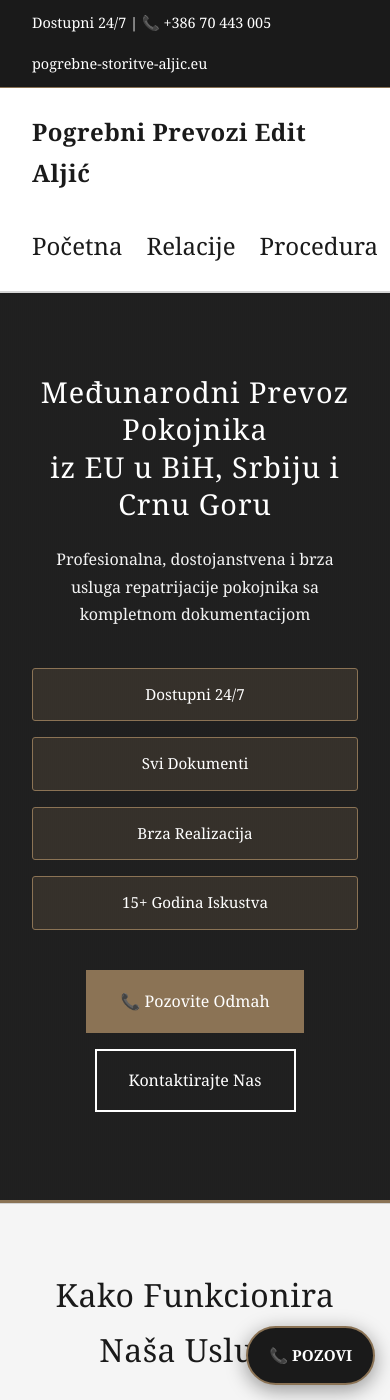
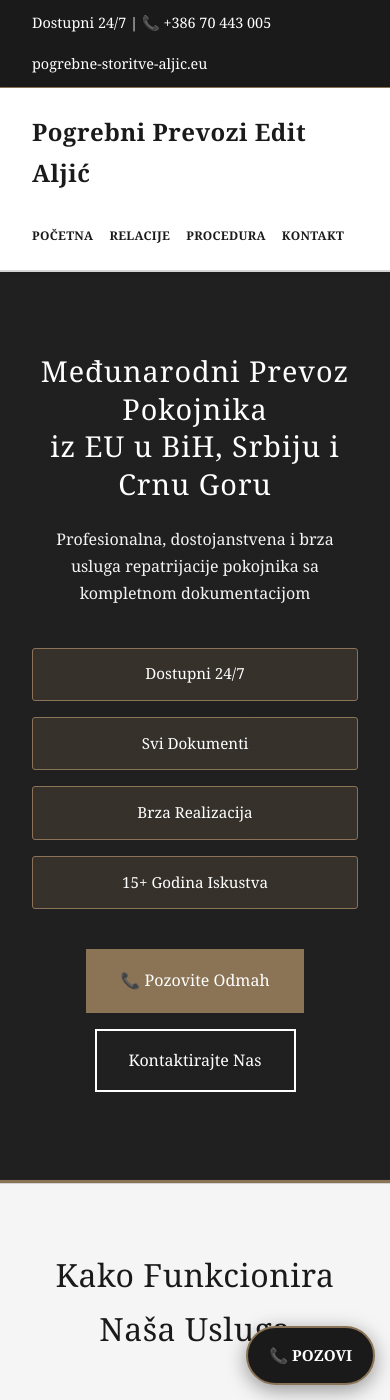
Before and after one commit to pogrebni-prevozi/pogrebni-prevozi.github.io, a Jekyll site: the page built from index.html, in a window 390 px wide and 1400 px high. Built offline with Jekyll 4.4.1, drawn with Linux system fonts in a browser that asks for light colours.

Commit message:
Update main.css

```diff
--- a/assets/css/main.css
+++ b/assets/css/main.css
@@ -462,9 +462,19 @@ footer {
     box-shadow: 0 8px 25px rgba(0,0,0,0.5);
 }
 
-/* Mobile Icon Nav */
+/* Mobile Text Nav */
 .mobile-nav-icons {
     display: none;
+}
+
+.mobile-nav-icons a {
+    color: var(--text);
+    font-size: 0.85rem;
+    text-decoration: none;
+    transition: color 0.3s;
+    font-weight: 500;
+    text-transform: uppercase;
+    letter-spacing: 0.3px;
 }
 
 /* Responsive */
@@ -478,18 +488,19 @@ footer {
         display: none !important;
     }
 
-    /* Show icon navigation on mobile */
+    /* Show text navigation on mobile */
     .mobile-nav-icons {
         display: flex;
-        gap: 1.5rem;
+        gap: 1rem;
         align-items: center;
     }
 
     .mobile-nav-icons a {
         color: var(--primary);
-        font-size: 1.5rem;
+        font-size: 0.75rem;
         text-decoration: none;
         transition: color 0.3s;
+        font-weight: 600;
     }
 
     .mobile-nav-icons a:hover {
```
